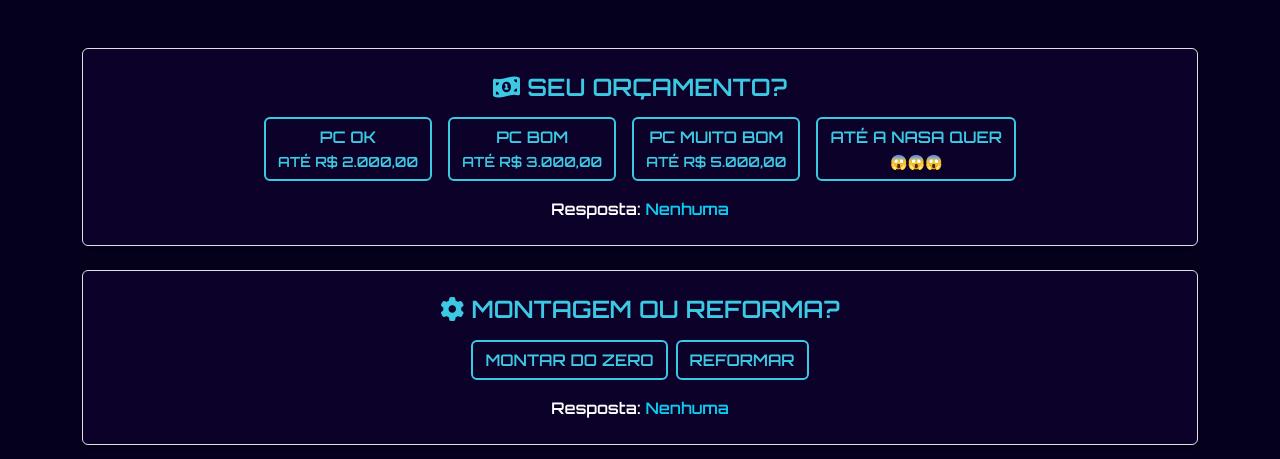
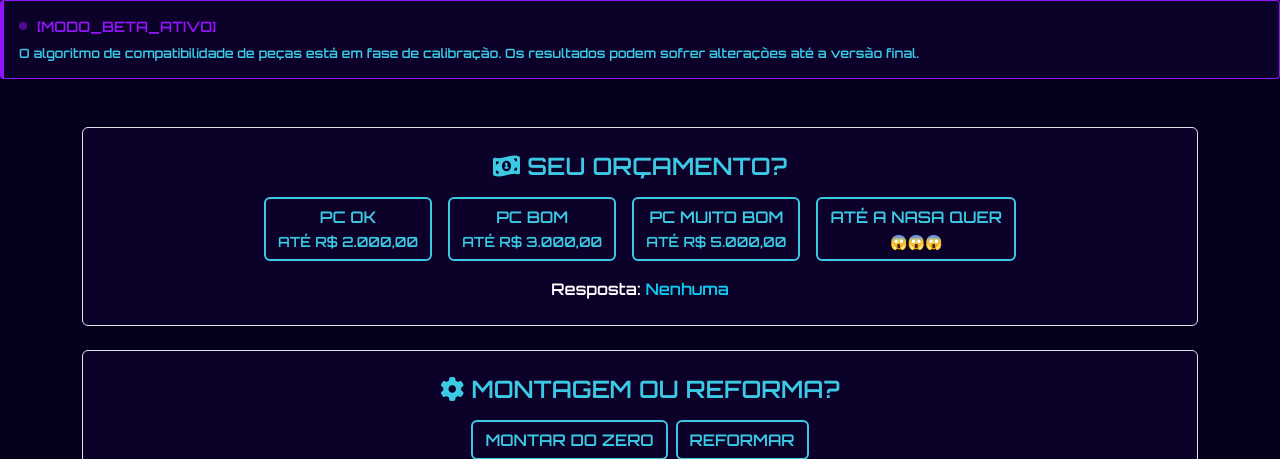
Before and after one commit to Kaiolucass/KitPc, a Flask app: page /seuPc in a window 1280 px wide. Shown: the part 82-541 px from the top of the page. Run offline with Flask 3, Linux system fonts and the light colour scheme; some libraries are stand-ins or nearby versions.

Commit message:
modo beta montador

```diff
--- a/static/CSS/seuPc.css
+++ b/static/CSS/seuPc.css
@@ -231,6 +231,51 @@ h2 {
     to { opacity: 1; transform: translateY(0); }
 }
 
+
+
+/* Estilo para o aviso Beta do Montador */
+.montador-beta-box {
+    background: rgba(146, 22, 253, 0.05);
+    border: 1px solid #9216FD;
+    border-left: 4px solid #9216FD;
+    padding: 15px;
+    margin-bottom: 25px;
+    border-radius: 4px;
+    font-family: 'Orbitron', sans-serif;
+}
+
+.beta-header {
+    color: #9216FD;
+    font-size: 0.9rem;
+    margin-bottom: 8px;
+    display: flex;
+    align-items: center;
+}
+
+.montador-beta-box p {
+    color: #3CC9E4;
+    font-size: 0.8rem;
+    margin: 0;
+    line-height: 1.4;
+}
+
+/* Pontinho piscando para dar efeito de sistema ativo */
+.blink-dot {
+    height: 8px;
+    width: 8px;
+    background-color: #9216FD;
+    border-radius: 50%;
+    display: inline-block;
+    margin-right: 10px;
+    animation: blink 1s infinite;
+}
+
+@keyframes blink {
+    0% { opacity: 1; }
+    50% { opacity: 0.3; }
+    100% { opacity: 1; }
+}
+
 /* Rodapé */
 footer {
     border-top: 2px solid #3CC9E4;
--- a/templates/seupc.html
+++ b/templates/seupc.html
@@ -132,6 +132,13 @@
             </div>
         </div>
     </div>
+    <div class="montador-beta-box">
+    <div class="beta-header">
+        <span class="blink-dot"></span>
+        <strong>[MODO_BETA_ATIVO]</strong>
+    </div>
+    <p>O algoritmo de compatibilidade de peças está em fase de calibração. Os resultados podem sofrer alterações até a versão final.</p>
+</div>
 
     <main class="container mt-5">
         <div class="question p-4 mb-4 border rounded shadow-sm" onclick="toggleQuestion(this)">
```
Also changed, not shown: static/CSS/admin.css (+73 -67 lines).
